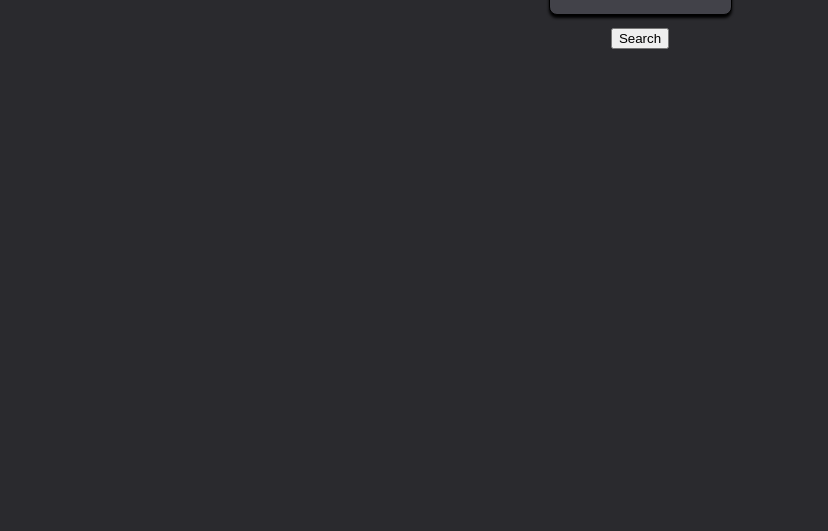
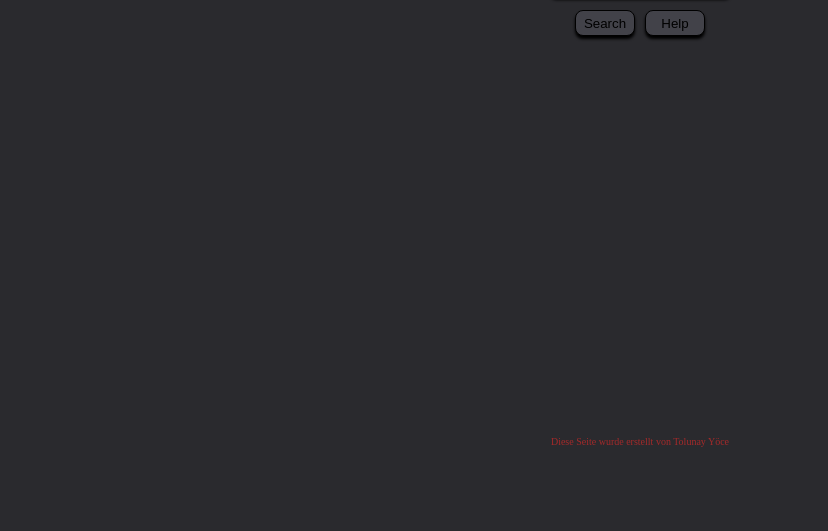
Before and after one commit to t0lun4y/google-homepage, a plain HTML site: page index.html in a window 1280 px wide. Shown: the part 269-800 px from the top of the page, without its empty margins (0-828 px from the left). Drawn offline with Linux system fonts and the light colour scheme.

Commit message:
index.html

```diff
--- a/index.html
+++ b/index.html
@@ -1,7 +1,7 @@
 <!--Miniprojekt; Rebuild google-homepage-->
 <!DOCTYPE html>
 
-<html>
+<html class="size">
 <!--****************************Einbinden des CSS Sheets**************************************-->
     <head>
         <link rel="stylesheet" href="style_homepage.css">
@@ -13,7 +13,7 @@
         <div class="reiter">
             <input class="Datum" type="date">
         </div>
-    ""
+
 <!--***************************LOGO EInfügen****************************************-->
     <div class="logo">
         <!---<img src="https//www.google.com/images/branding/googlelogo/1x/googlelogo_color_272x92dp.png">-->
@@ -30,10 +30,18 @@
 
 <!--***************************Searchbutton**************************************-->
     <div class="search">
-    <button type="submit">
+    <button class="such" type="submit">
      Search
     </button>
+    <button class="hilfe" type="submit">
+        Help
+    </button>
     </div>
+    </body>
 
-    </body>
+<!--***************************Footer**************************************-->
+    <footer class="footer">
+        Diese Seite wurde erstellt von Tolunay Yöce
+    </footer>
+
 </html>
```
